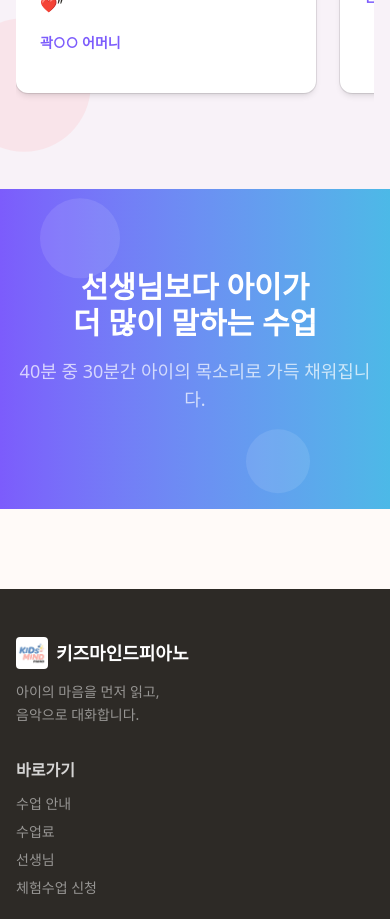
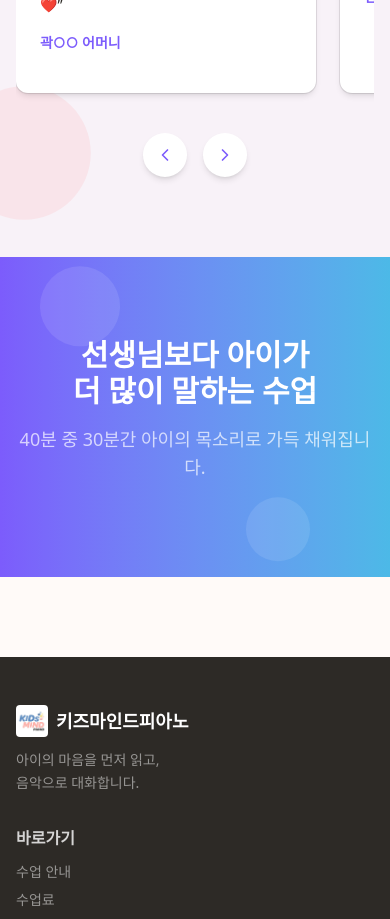
Before and after one commit to kidsmindpiano/kidsmindpiano-web, a Next.js app: page / in a window 390 px wide. Shown: the part 5280-6199 px from the top of the page. Built offline with nearby package versions, Linux system fonts and the light colour scheme.

Commit message:
후기: 화살표 버튼 가운데 아래로 이동

```diff
--- a/src/app/page.tsx
+++ b/src/app/page.tsx
@@ -172,14 +172,6 @@ export default function Home() {
         <motion.div className="absolute bottom-10 -left-10 w-32 h-32 bg-[#FF6B6B]/10 rounded-full" animate={{ scale: [1, 1.1, 1] }} transition={{ repeat: Infinity, duration: 4 }} />
         <div className="max-w-5xl mx-auto px-4 relative z-10">
           <h2 className="text-3xl font-bold text-center mb-12">학부모님들의 이야기</h2>
-          <div className="relative">
-            <button onClick={() => scrollReviews("left")} className="absolute -left-4 top-1/2 -translate-y-1/2 z-10 bg-white shadow-lg rounded-full p-2 hover:bg-gray-50 transition hidden md:block">
-              <ChevronLeft className="w-5 h-5" />
-            </button>
-            <button onClick={() => scrollReviews("right")} className="absolute -right-4 top-1/2 -translate-y-1/2 z-10 bg-white shadow-lg rounded-full p-2 hover:bg-gray-50 transition hidden md:block">
-              <ChevronRight className="w-5 h-5" />
-            </button>
-          </div>
           <div ref={reviewRef} className="flex gap-6 overflow-x-auto pb-4 snap-x snap-mandatory" style={{ scrollbarWidth: "none" }}>
             {reviews.map((r, i) => (
               <motion.div key={i} className="flex-shrink-0 w-[300px] snap-center" initial="hidden" whileInView="visible" viewport={{ once: true }} variants={fadeUp} custom={i}>
@@ -194,6 +186,14 @@ export default function Home() {
                 </Card>
               </motion.div>
             ))}
+          </div>
+          <div className="flex justify-center gap-4 mt-6">
+            <button onClick={() => scrollReviews("left")} className="bg-white shadow-md rounded-full p-3 hover:bg-gray-50 transition">
+              <ChevronLeft className="w-5 h-5 text-primary" />
+            </button>
+            <button onClick={() => scrollReviews("right")} className="bg-white shadow-md rounded-full p-3 hover:bg-gray-50 transition">
+              <ChevronRight className="w-5 h-5 text-primary" />
+            </button>
           </div>
         </div>
       </section>
```
